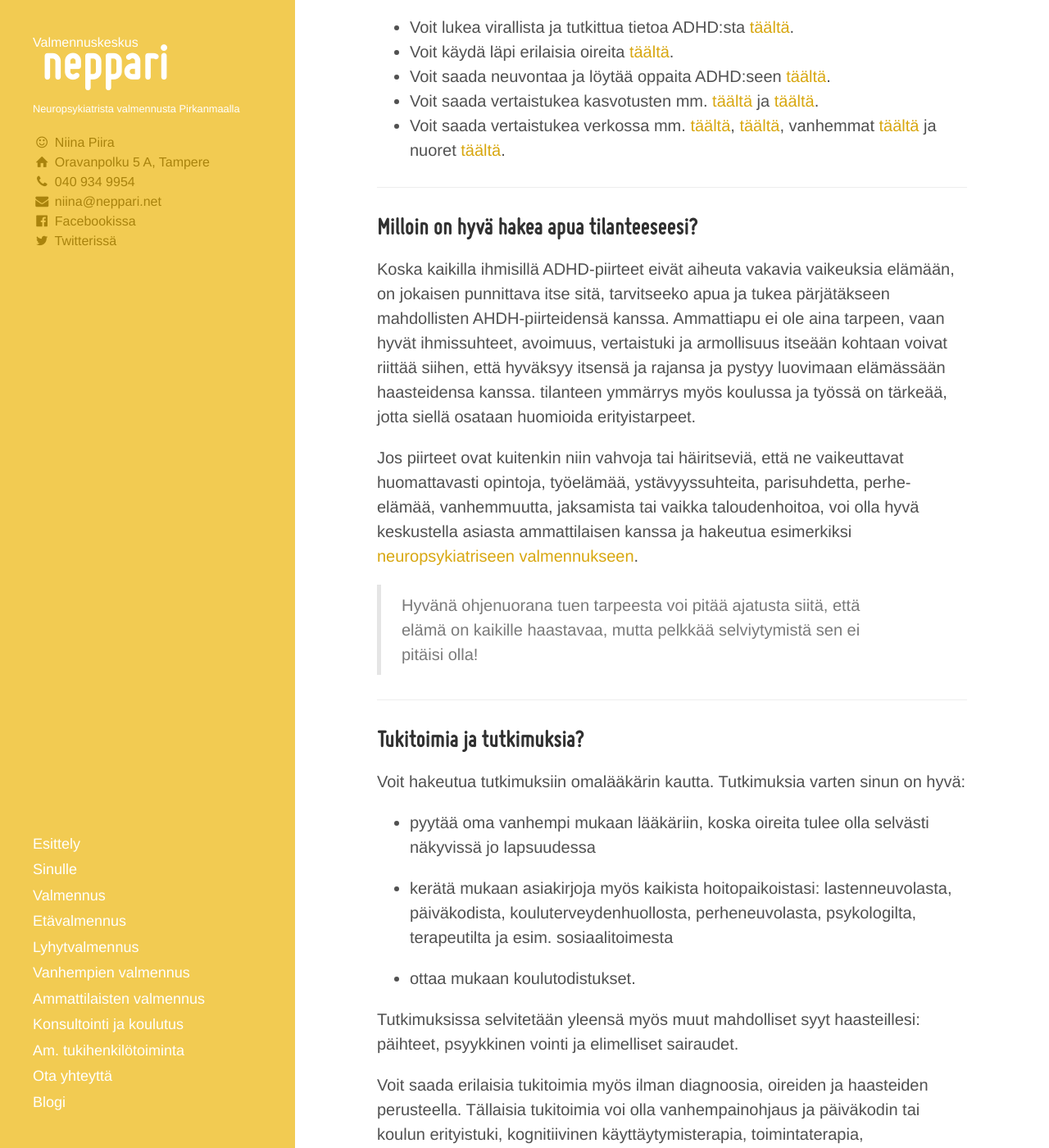
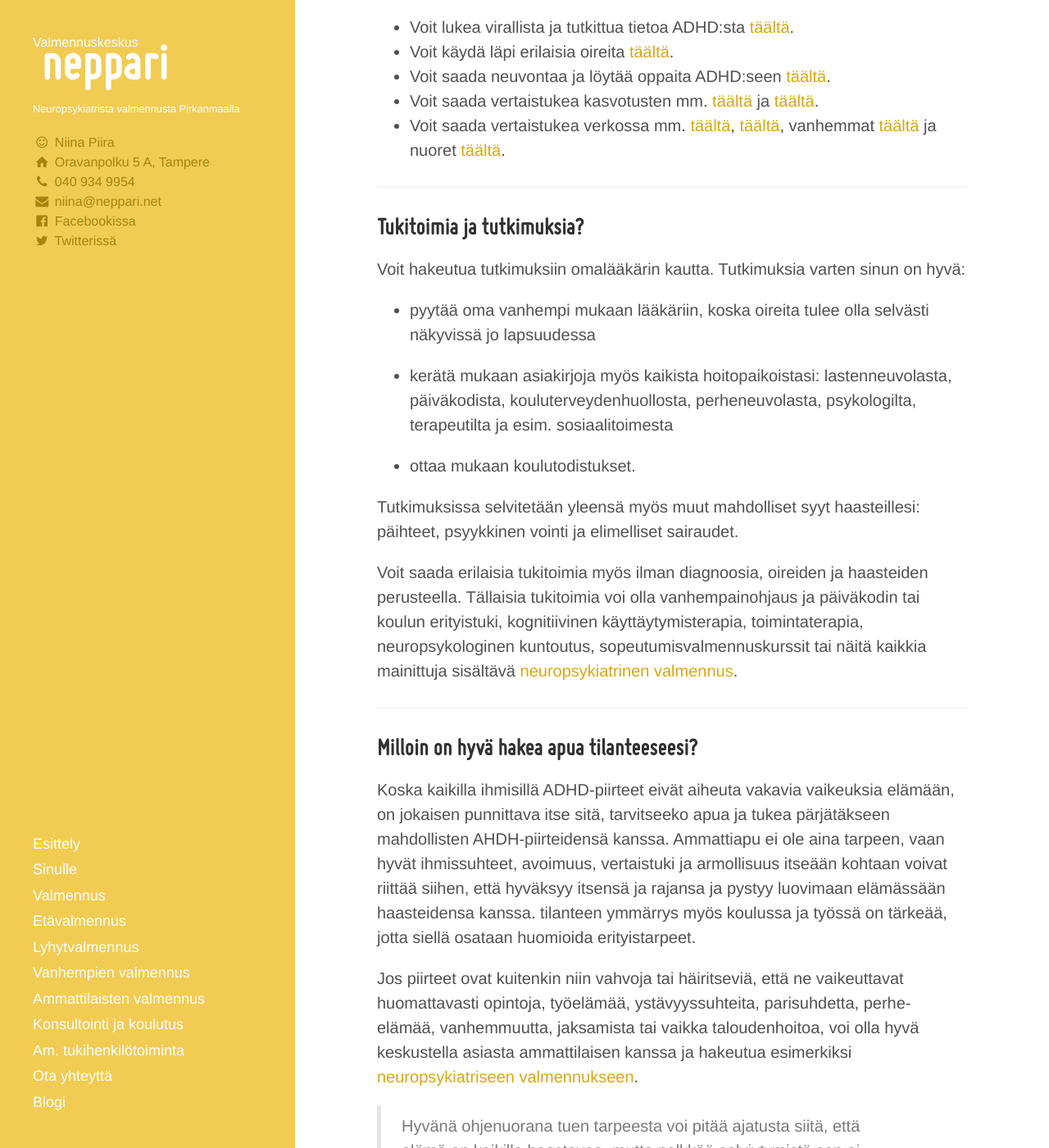
Before and after one commit to niinapiira/neppari.net, a Jekyll site: the page built from pieni-adhd-infopaketti.md, in a window 1280 px wide and 1400 px high, scrolled down 1921 px. Shown: the whole window at 82% size. Built offline with Jekyll 4.4.1, drawn with Linux system fonts in a browser that asks for light colours; some of the changed lines change nothing that is shown; some of the changed text lies outside the part shown.

Commit message:
Updated pieni-adhd-infopaketti.md

```diff
--- a/pieni-adhd-infopaketti.md
+++ b/pieni-adhd-infopaketti.md
@@ -65,19 +65,6 @@ ___
 
 ___
 
-
-## Milloin on hyvä hakea apua tilanteeseesi?
-
-Koska kaikilla ihmisillä ADHD-piirteet eivät aiheuta vakavia vaikeuksia elämään, on jokaisen punnittava itse sitä, tarvitseeko apua ja tukea pärjätäkseen mahdollisten AHDH-piirteidensä kanssa.
-Ammattiapu ei ole aina tarpeen, vaan hyvät ihmissuhteet, avoimuus, vertaistuki ja armollisuus itseään kohtaan voivat riittää siihen, että hyväksyy itsensä ja rajansa ja pystyy luovimaan elämässään haasteidensa kanssa. tilanteen ymmärrys myös koulussa ja työssä on tärkeää, jotta siellä osataan huomioida erityistarpeet.
-
-Jos piirteet ovat kuitenkin niin vahvoja tai häiritseviä, että ne vaikeuttavat huomattavasti opintoja, työelämää, ystävyyssuhteita, parisuhdetta, perhe-elämää, vanhemmuutta, jaksamista tai vaikka taloudenhoitoa, voi olla hyvä keskustella asiasta ammattilaisen kanssa ja hakeutua esimerkiksi [neuropsykiatriseen valmennukseen](/valmennus).
-
-> Hyvänä ohjenuorana tuen tarpeesta voi pitää ajatusta siitä, että elämä on kaikille haastavaa, mutta pelkkää selviytymistä sen ei pitäisi olla!
-
-___
-
-
 ## Tukitoimia ja tutkimuksia?
 
 Voit hakeutua tutkimuksiin omalääkärin kautta.
@@ -92,6 +79,17 @@ Tutkimuksia varten sinun on hyvä:
 Tutkimuksissa selvitetään yleensä myös muut mahdolliset syyt haasteillesi: päihteet, psyykkinen vointi ja elimelliset sairaudet.
 
 Voit saada erilaisia tukitoimia myös ilman diagnoosia, oireiden ja haasteiden perusteella. Tällaisia tukitoimia voi olla vanhempainohjaus ja päiväkodin tai koulun erityistuki, kognitiivinen käyttäytymisterapia, toimintaterapia, neuropsykologinen kuntoutus, sopeutumisvalmennuskurssit tai näitä kaikkia mainittuja sisältävä [neuropsykiatrinen valmennus](/valmennus).
+
+___
+
+## Milloin on hyvä hakea apua tilanteeseesi?
+
+Koska kaikilla ihmisillä ADHD-piirteet eivät aiheuta vakavia vaikeuksia elämään, on jokaisen punnittava itse sitä, tarvitseeko apua ja tukea pärjätäkseen mahdollisten AHDH-piirteidensä kanssa.
+Ammattiapu ei ole aina tarpeen, vaan hyvät ihmissuhteet, avoimuus, vertaistuki ja armollisuus itseään kohtaan voivat riittää siihen, että hyväksyy itsensä ja rajansa ja pystyy luovimaan elämässään haasteidensa kanssa. tilanteen ymmärrys myös koulussa ja työssä on tärkeää, jotta siellä osataan huomioida erityistarpeet.
+
+Jos piirteet ovat kuitenkin niin vahvoja tai häiritseviä, että ne vaikeuttavat huomattavasti opintoja, työelämää, ystävyyssuhteita, parisuhdetta, perhe-elämää, vanhemmuutta, jaksamista tai vaikka taloudenhoitoa, voi olla hyvä keskustella asiasta ammattilaisen kanssa ja hakeutua esimerkiksi [neuropsykiatriseen valmennukseen](/valmennus).
+
+> Hyvänä ohjenuorana tuen tarpeesta voi pitää ajatusta siitä, että elämä on kaikille haastavaa, mutta pelkkää selviytymistä sen ei pitäisi olla!
 
 ___
 
```
